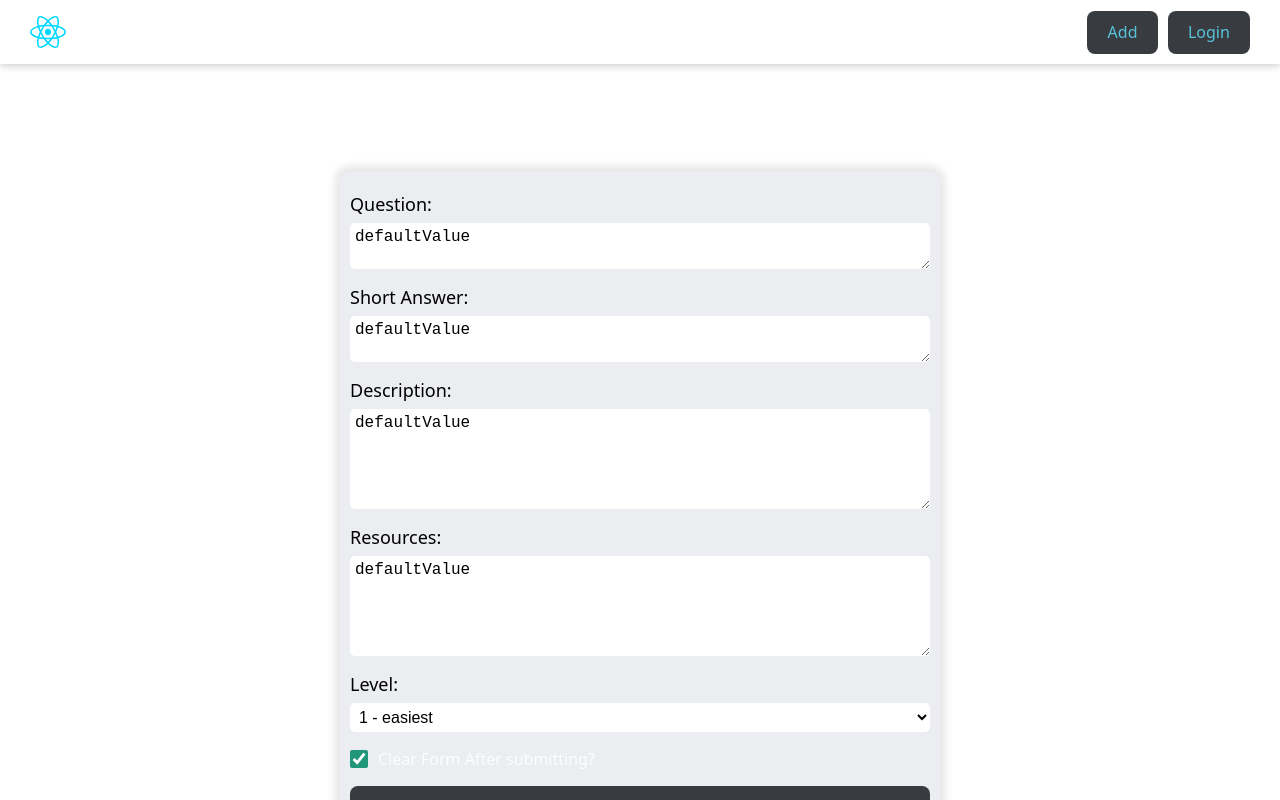
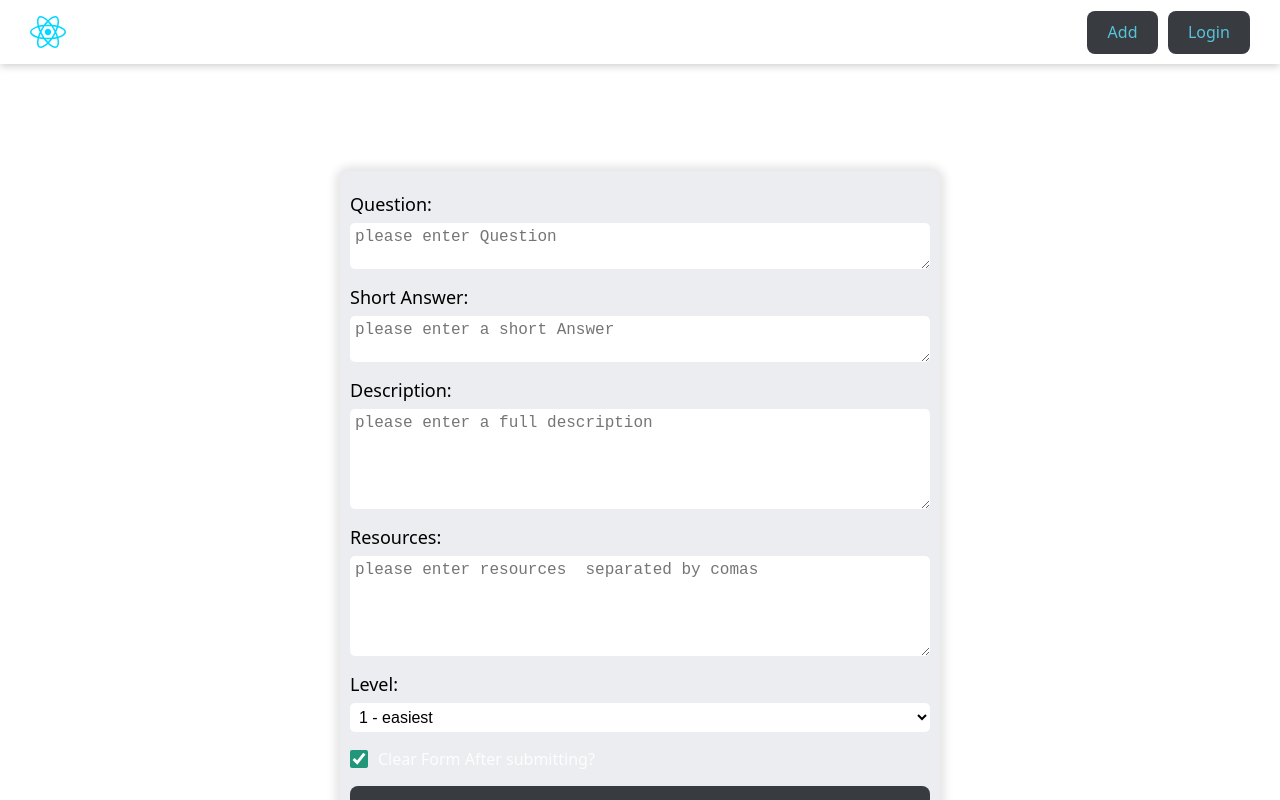
Before and after one commit to Murat1703/react-questions, a React (Vite) app: page /addquestion in a window 1280 px wide. Built offline with nearby package versions, Linux system fonts and the light colour scheme.

Commit message:
addquestion

```diff
--- a/db.json
+++ b/db.json
@@ -564,6 +564,118 @@
       "resources": [],
       "level": 1,
       "completed": true
+    },
+    {
+      "id": "368d",
+      "question": "первый вопрос",
+      "answer": "ответ короткий",
+      "description": "заметка",
+      "resources": [
+        "https://mail.ru",
+        " https://google.com"
+      ],
+      "level": 2,
+      "completed": false
+    },
+    {
+      "id": "06cf",
+      "question": "defaultValue",
+      "answer": "defaultValue",
+      "description": "defaultValue",
+      "resources": [
+        "defaultValue"
+      ],
+      "level": 1,
+      "completed": false
+    },
+    {
+      "id": "efb9",
+      "question": "defaultValue",
+      "answer": "defaultValue",
+      "description": "defaultValue",
+      "resources": [
+        "defaultValue"
+      ],
+      "level": 1,
+      "completed": false
+    },
+    {
+      "id": "c38f",
+      "question": "234",
+      "answer": "234234",
+      "description": "2342342",
+      "resources": [
+        "34234"
+      ],
+      "level": 3,
+      "completed": false
+    },
+    {
+      "id": "fdc4",
+      "question": "123",
+      "answer": "123123",
+      "description": "11231231",
+      "resources": [
+        "23123123123"
+      ],
+      "level": 1,
+      "completed": true
+    },
+    {
+      "id": "1a7b",
+      "question": "123",
+      "answer": "123123",
+      "description": "11231231",
+      "resources": [
+        "23123123123"
+      ],
+      "level": 1,
+      "completed": false
+    },
+    {
+      "id": "d91e",
+      "question": "123",
+      "answer": "123",
+      "description": "1233",
+      "resources": [
+        "33"
+      ],
+      "level": 2,
+      "completed": false
+    },
+    {
+      "id": "e5f7",
+      "question": "sda",
+      "answer": "asdasda",
+      "description": "sdadsasd",
+      "resources": [
+        "adsads"
+      ],
+      "level": 1,
+      "completed": false
+    },
+    {
+      "id": "55db",
+      "question": "sda",
+      "answer": "asdasda",
+      "description": "sdadsasd",
+      "resources": [
+        "adsads"
+      ],
+      "level": 1,
+      "completed": false
+    },
+    {
+      "id": "118c",
+      "question": "sda",
+      "answer": "asdasda",
+      "description": "sdadsasd",
+      "resources": [
+        "https://google.com",
+        " https://mail.ru"
+      ],
+      "level": 1,
+      "completed": false
     }
   ]
 }
--- a/src/pages/addQuestionPage/AddQuestionPage.jsx
+++ b/src/pages/addQuestionPage/AddQuestionPage.jsx
@@ -1,16 +1,60 @@
 import cls from './AddQuestionPage.module.css';
 import { Button } from '../../components/Button';
+import { useActionState } from 'react';
+import { DelayFn } from '../../helpers/delayFn';
+import { toast } from 'react-toastify';
+import { API_URL } from '../../constants';
+
+const createCardAction = async(_prevState, formData) => {
+    try {
+        await DelayFn();
+        console.log(Object.fromEntries(formData));
+
+        const newQuestion = Object.fromEntries(formData);
+        const resources = newQuestion.resources.trim();
+        const isClearForm = newQuestion.clearform;
+
+        const response = await fetch(`${API_URL}/react`, {
+            method: "POST",
+            body: JSON.stringify({
+                question: newQuestion.question,
+                answer: newQuestion.answer,
+                description: newQuestion.description,
+                resources: resources.length ? resources.split(','): [],
+                level: Number(newQuestion.level),
+                completed: false,
+                editDate: undefined
+            }),
+        })
+
+        if( response.status == 404){
+            throw new Error(response.statusText)
+        }
+
+        const question = response.json();
+        toast.success("New Questuion is Successfully created");
+        return isClearForm ? {} : question;
+    }
+    catch(error){
+        toast.error(error.message)
+        return {}
+    }
+
+}
 
 export const AddQuestionPage = () => {
+
+    const [formState, formAction, isPending]= useActionState(createCardAction, {clearForm: true});
+
     return(
         <>
             <h1 className={cls.formTitle}>Add Question page</h1>
             <div className={cls.formContainer}>
-                <form action="" className={cls.form}>
+                <form action={formAction} className={cls.form}>
                     <div className={cls.formControl}>
                         <label htmlFor="questionField">Question: </label>
                         <textarea
-                            defaultValue={"defaultValue"}
+                            defaultValue={formState.question}
                             name="question"
                             id="questionField"
                             cols={30}
@@ -22,7 +66,7 @@ export const AddQuestionPage = () => {
                     <div className={cls.formControl}>
                         <label htmlFor="answerField">Short Answer: </label>
                         <textarea
-                            defaultValue={"defaultValue"}
+                            defaultValue={formState.answer}
                             name="answer"
                             id="answerField"
                             cols={30}
@@ -34,7 +78,7 @@ export const AddQuestionPage = () => {
                     <div className={cls.formControl}>
                         <label htmlFor="descriptionField">Description: </label>
                         <textarea
-                            defaultValue={"defaultValue"}
+                            defaultValue={formState.description}
                             name="description"
                             id="descriptionField"
                             cols={30}
@@ -46,7 +90,7 @@ export const AddQuestionPage = () => {
                     <div className={cls.formControl}>
                         <label htmlFor="resourcesField">Resources: </label>
                         <textarea
-                            defaultValue={"defaultValue"}
+                            defaultValue={formState.resources}
                             name="resources"
                             id="resourcesField"
                             cols={30}
@@ -57,7 +101,7 @@ export const AddQuestionPage = () => {
                     </div>
                     <div className={cls.formControl}>
                         <label htmlFor="levelField">Level: </label>
-                        <select name="level" id="levelField">
+                        <select name="level" id="levelField" defaultValue={formState.level}>
                             <option disabled>Question Level</option>
                             <hr />
                             <option value={1}>1 - easiest</option>
@@ -67,11 +111,11 @@ export const AddQuestionPage = () => {
                     </div>
 
                     <label htmlFor="clearFormField" className={cls.clearFormControl}>
-                        <input type="checkbox" name='clearForm' id='clearFormField' defaultChecked={true} className={cls.checkbox}/>
+                        <input type="checkbox" name='clearForm' id='clearFormField' defaultChecked={formState.clearForm} className={cls.checkbox}/>
                         <span>Clear Form After submitting?</span>
                     </label>
 
-                    <Button>Add Question</Button>
+                    <Button disabled={isPending}>Add Question</Button>
                 </form>
             </div>
         </>
```
